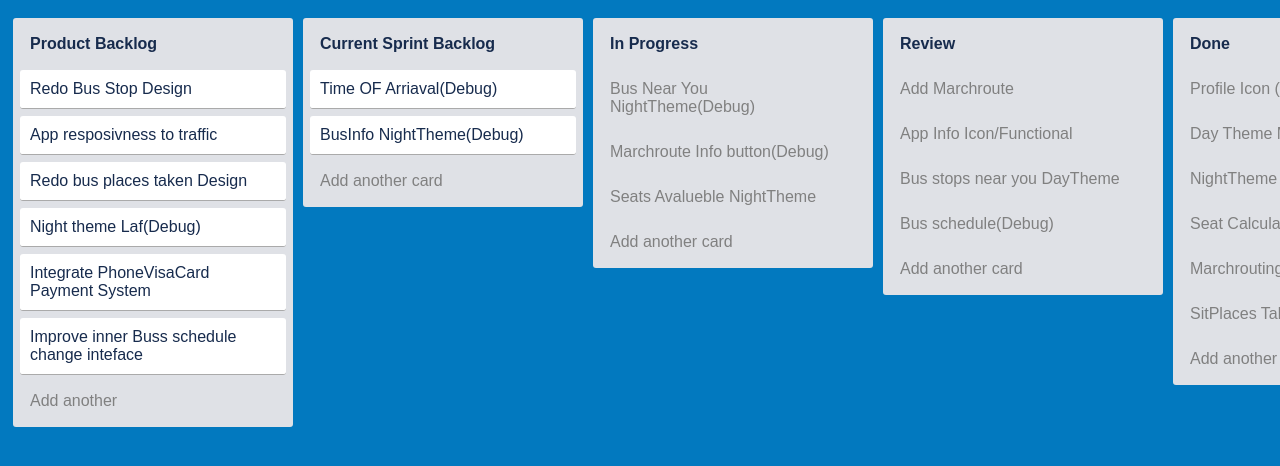
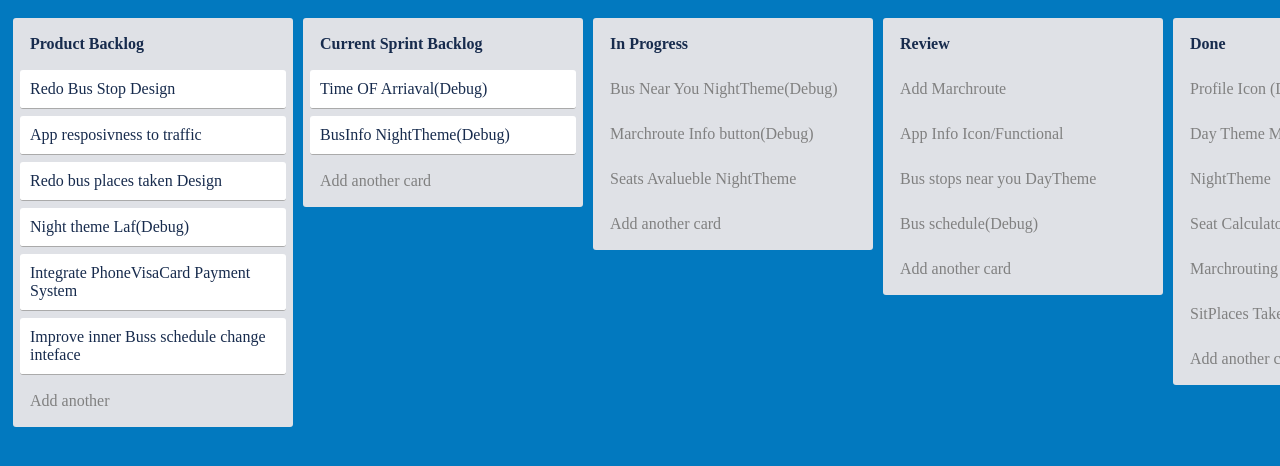
Before and after one commit to VSHellkite/csp-ps_ca3, a plain HTML site: page index.html in a window 1280 px wide. Shown: the top 466 px of the page. Drawn offline with nearby package versions, Linux system fonts and the light colour scheme.

Commit message:
comit"fontfamily changed for body"

```diff
--- a/index.html
+++ b/index.html
@@ -4,9 +4,12 @@
   <meta charset="UTF-8">
   <title>CodePen - Trello Clone</title>
   <link rel="stylesheet" href="./style.css">
-
+  <link rel="preconnect" href="https://fonts.googleapis.com">
+<link rel="preconnect" href="https://fonts.gstatic.com" crossorigin>
+<link href="https://fonts.googleapis.com/css2?family=Newsreader:opsz,wght@6..72,200&display=swap" rel="stylesheet">
 </head>
 <body>
+
 <!-- partial:index.partial.html -->
 <div id="main">
   <div class="list">
--- a/style.css
+++ b/style.css
@@ -1,5 +1,5 @@
 body {
-  font-family: sans-serif;
+  font-family: font-family: 'Newsreader', serif;
   color: #172b4d;
   background-color: #0279bf;
   display: flex;
```
